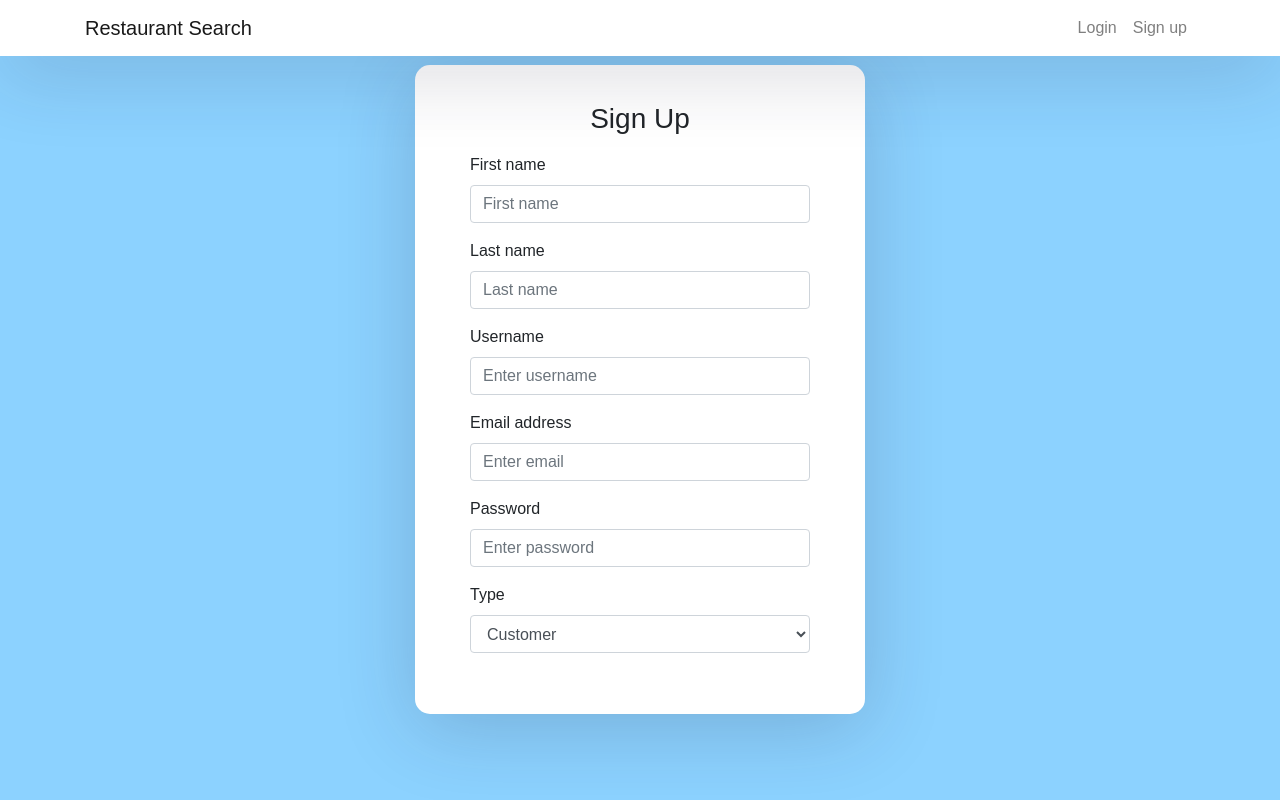
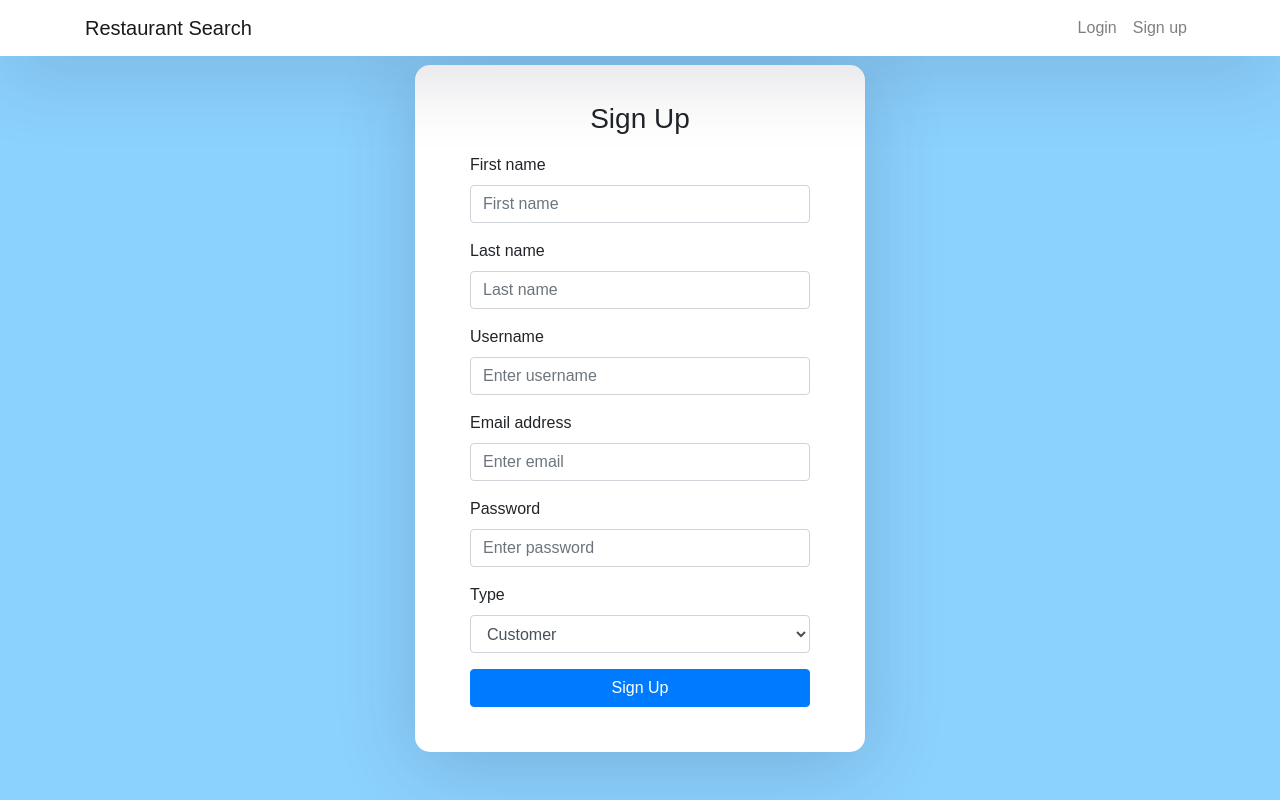
Before and after one commit to mukundwagh/webdev-project-frontend, a React (Create React App) app: page /sign-up in a window 1280 px wide. Built offline with nearby package versions, Linux system fonts and the light colour scheme.

Commit message:
Update create user button

```diff
--- a/src/components/signup.component.js
+++ b/src/components/signup.component.js
@@ -208,12 +208,21 @@
                   <option value="owner">Restaurant Owner</option>
                 </select>
               </div>
+
+              {
+                this.state.profilePage===false
+                &&
+                <button type="submit" className="btn btn-primary btn-block"
+                        onClick={this.createUser}>
+                  Sign Up
+                </button>
+              }
               {
                 this.state.detailsOfLoggedInUser &&
+                this.state.profilePage===true&&
                 <button type="submit" className="btn btn-primary btn-block"
                         onClick={this.createUser}>
-                  {this.state.profilePage ?  "Update": "Sign Up"}
-
+                  Update
                 </button>
               }
               <div>
```
